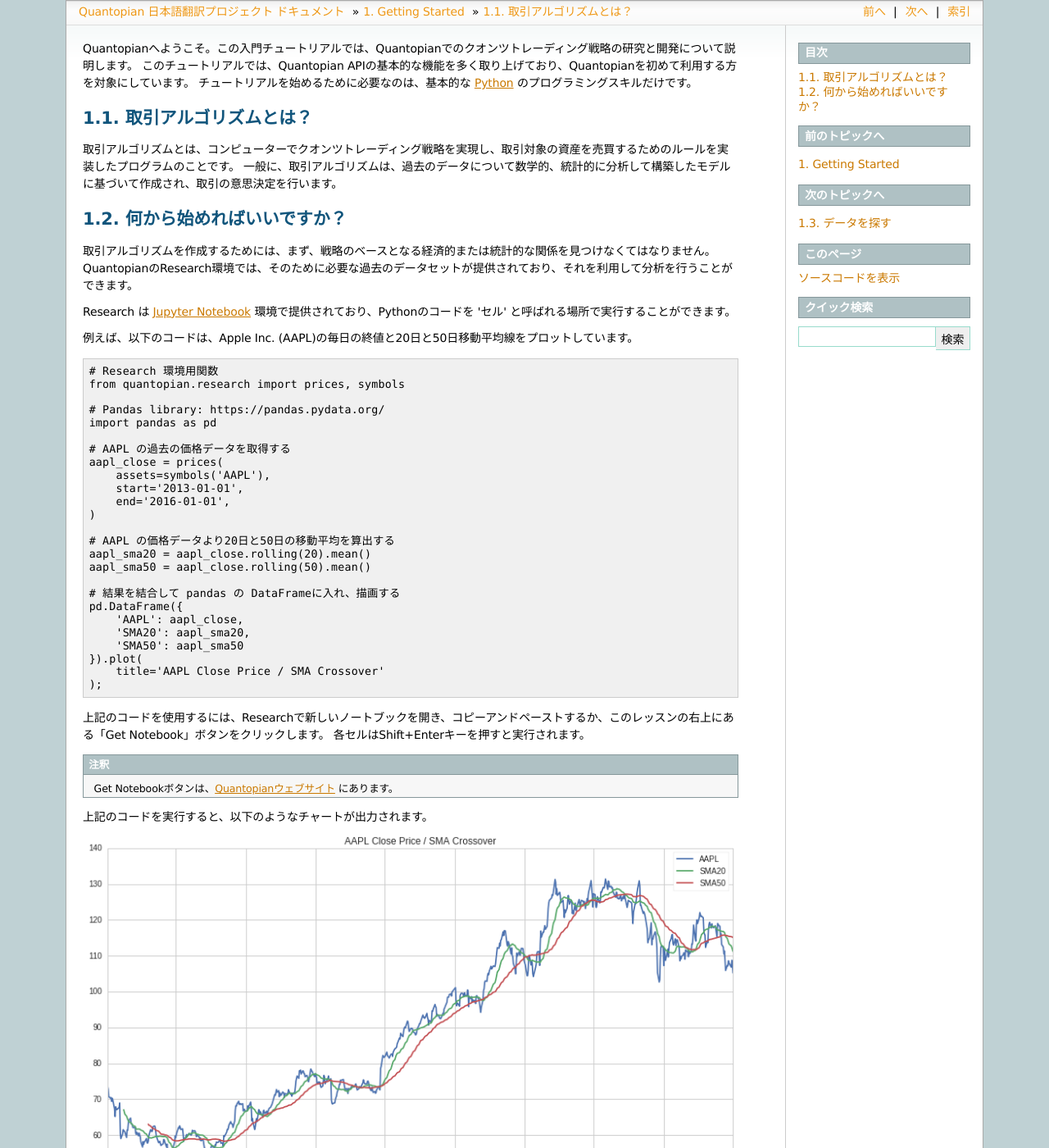
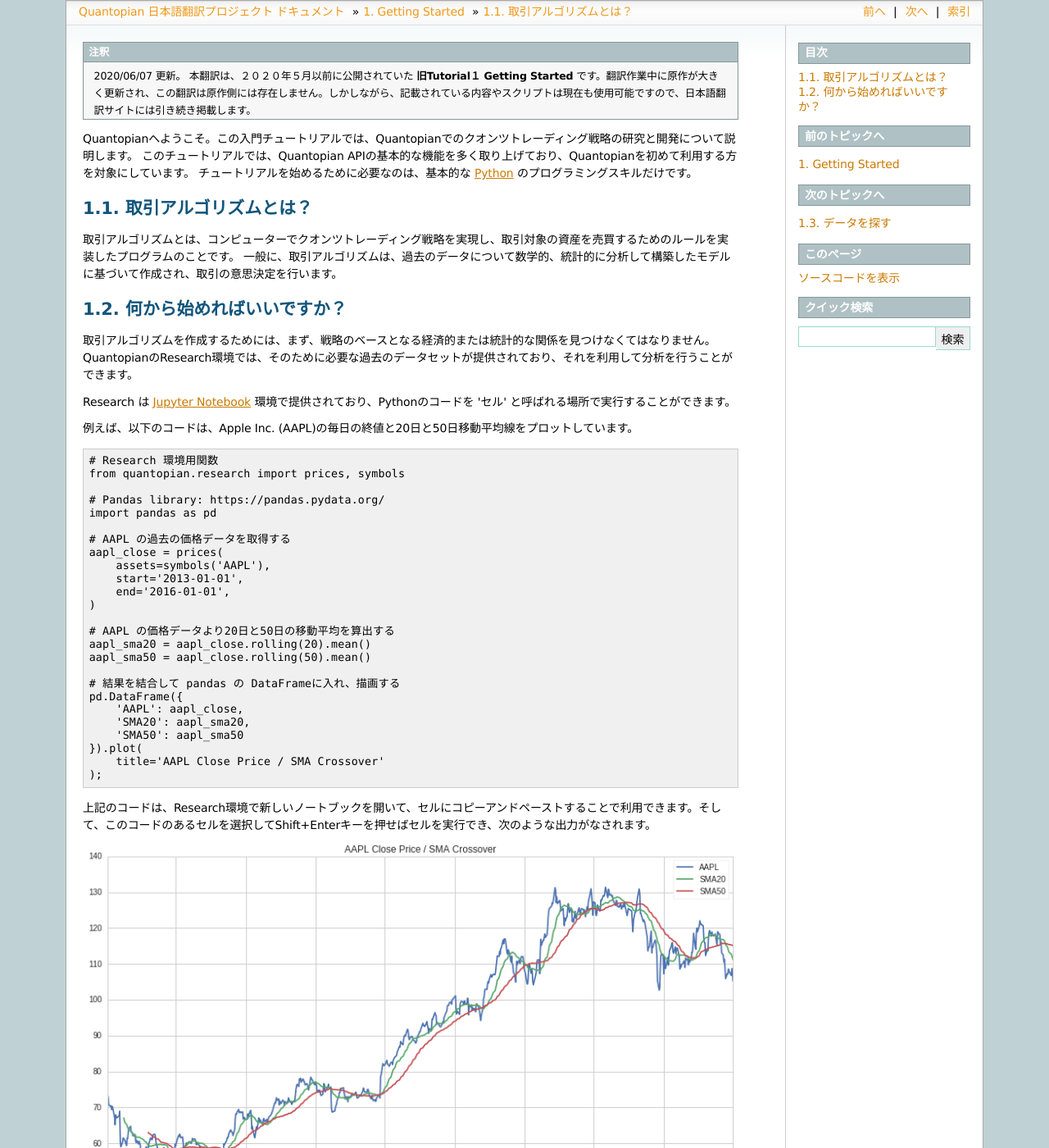
Before and after one commit to tokyoquantopian/quantopian-doc-ja, a Sphinx documentation site: the page built from source/tutorial/1_getting_started_lesson1.rst, in a window 1280 px wide and 1400 px high. Shown: the whole window at 82% size. Built offline with Sphinx 7.4.7, drawn with Linux system fonts in a browser that asks for light colours.

Commit message:
原作の大幅変更に伴う変更

```diff
--- a/source/tutorial/1_getting_started_lesson1.rst
+++ b/source/tutorial/1_getting_started_lesson1.rst
@@ -1,3 +1,9 @@
+
+.. note::
+
+    2020/06/07 更新。
+    本翻訳は、２０２０年５月以前に公開されていた **旧Tutorial１ Getting Started** です。翻訳作業中に原作が大きく更新され、この翻訳は原作側には存在しません。しかしながら、記載されている内容やスクリプトは現在も使用可能ですので、日本語翻訳サイトには引き続き掲載します。
+
 Quantopianへようこそ。この入門チュートリアルでは、Quantopianでのクオンツトレーディング戦略の研究と開発について説明します。
 このチュートリアルでは、Quantopian APIの基本的な機能を多く取り上げており、Quantopianを初めて利用する方を対象にしています。
 チュートリアルを始めるために必要なのは、基本的な `Python <https://docs.python.org/2.7/>`__ のプログラミングスキルだけです。
@@ -50,15 +56,11 @@
         title='AAPL Close Price / SMA Crossover'
     );
 
-上記のコードを使用するには、Researchで新しいノートブックを開き、コピーアンドペーストするか、このレッスンの右上にある「Get Notebook」ボタンをクリックします。
-各セルはShift+Enterキーを押すと実行されます。
+.. 上記のコードは、Research環境で新しいノートブックを開いて、セルにコピーアンドペーストするか、このレッスンの画面の右上にある「Get Notebook」ボタンをクリックすることで利用できます。そして、このコードのあるセルを選択してShift+Enterキーを押せばセルを実行でき、次のような出力がなされます。
 
-.. note::
+上記のコードは、Research環境で新しいノートブックを開いて、セルにコピーアンドペーストすることで利用できます。そして、このコードのあるセルを選択してShift+Enterキーを押せばセルを実行でき、次のような出力がなされます。
 
-    Get Notebookボタンは、`Quantopianウェブサイト <https://www.quantopian.com/tutorials/getting-started#lesson1>`__ にあります。
-
-上記のコードを実行すると、以下のようなチャートが出力されます。
-
+.. Get Notebookボタンは、`Quantopianウェブサイト <https://www.quantopian.com/tutorials/getting-started#lesson1>`__ にあります。
 
 .. image:: notebook_files/notebook_5_0.png
 
```
